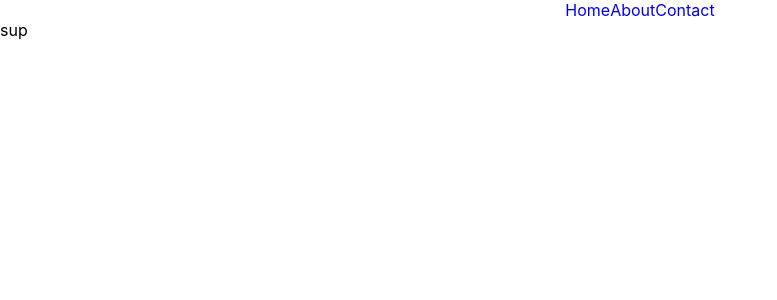
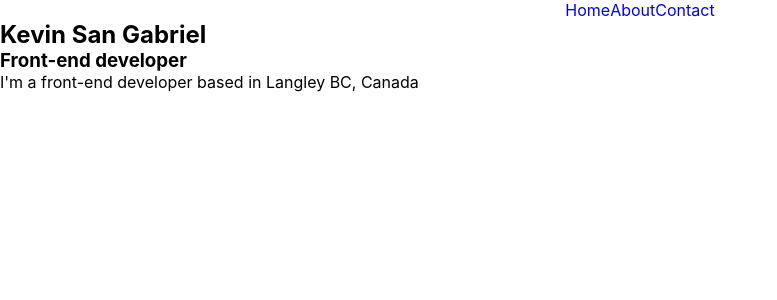
Before and after one commit to ksg604/personal-website, a React (Create React App) app: page / in a window 1280 px wide. Shown: the top 300 px of the page, without its empty margins (0-777 px from the left). Built offline with nearby package versions, Linux system fonts and the light colour scheme.

Commit message:
Updated home component with introduction

```diff
--- a/src/pages/Home/Home.css
+++ b/src/pages/Home/Home.css
@@ -0,0 +1,9 @@
+.Home {
+  background-color: white;
+}
+
+.introduction {
+  display: flex;
+  flex-direction: column;
+  justify-content: center;
+}
--- a/src/pages/Home/Home.js
+++ b/src/pages/Home/Home.js
@@ -3,7 +3,11 @@ import './Home.css';
 function Home(props) {
   return (
     <div className="Home">
-      sup
+      <section className="introduction">
+        <h1>Kevin San Gabriel</h1>
+        <h3>Front-end developer</h3>
+        <p>I'm a front-end developer based in Langley BC, Canada</p>
+      </section>
     </div>
 
   );
```
